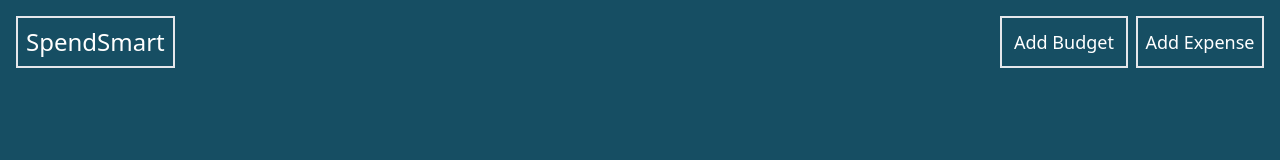
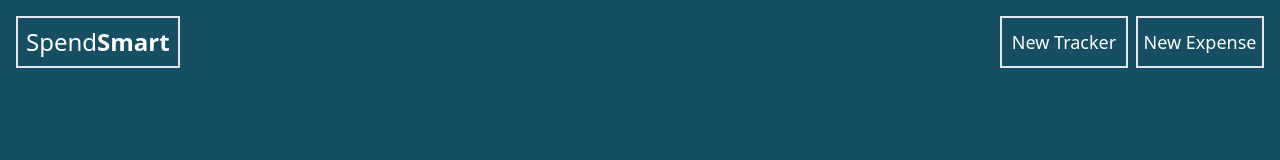
Before and after one commit to alex-nemeth/spendsmart, a React (Vite) app: page / in a window 1280 px wide. Shown: the top 160 px of the page. Built offline with nearby package versions, Linux system fonts and the light colour scheme.

Commit message:
general styling, new logo

```diff
--- a/src/App.jsx
+++ b/src/App.jsx
@@ -33,19 +33,19 @@ function App() {
             <div className="my-4">
                 <div className="flex gap-2 mb-4">
                     <h1 className="text-2xl border-2 p-2 text-center justify-center me-auto mx-4 hover:cursor-default">
-                        SpendSmart
+                        Spend<span className="font-semibold">Smart</span>
                     </h1>
                     <button
                         className="border-2 w-32 text-lg hover:bg-cyan-700 transition-all"
                         onClick={() => setShowAddBudgetModal(true)}
                     >
-                        Add Budget
+                        New Tracker
                     </button>
                     <button
                         className="border-2 mr-4 w-32 text-lg hover:bg-sky-700 transition-all"
                         onClick={openAddExpenseModal}
                     >
-                        Add Expense
+                        New Expense
                     </button>
                 </div>
                 <div className="grid grid-cols-1 gap-1 items-start mx-4 ">
@@ -101,6 +101,7 @@ function App() {
                                 />
                             );
                         })}
+                    <div className="h-4"></div>
                     <UncategorizedBudgetCard
                         onAddExpenseClick={openAddExpenseModal}
                         onViewExpensesClick={() =>
--- a/src/components/AddBudgetModal.jsx
+++ b/src/components/AddBudgetModal.jsx
@@ -48,7 +48,7 @@ export default function AddBudgetModal({ show, handleClose }) {
                     </button>
                     <div className="px-6 py-6 lg:px-8">
                         <h3 className="mb-4 text-xl font-medium text-gray-500 ">
-                            New Budget
+                            New Tracker
                         </h3>
                         <form className="space-y-6" onSubmit={handleSubmit}>
                             <div>
@@ -107,7 +107,7 @@ export default function AddBudgetModal({ show, handleClose }) {
                                     type="submit"
                                     className="w-full text-white bg-cyan-400 hover:bg-cyan-500 focus:ring-4 focus:outline-none focus:ring-blue-300 font-medium rounded-lg text-sm px-5 py-2.5 text-center"
                                 >
-                                    Add Budget
+                                    Add {loan === "true" ? "Loan" : "Budget"}
                                 </button>
                             </div>
                         </form>
--- a/src/components/AddExpenseModal .jsx
+++ b/src/components/AddExpenseModal .jsx
@@ -74,6 +74,7 @@ export default function AddExpenseModal({
                                     type="text"
                                     name="description"
                                     id="description"
+                                    placeholder="Movies with friends"
                                     className="bg-gray-50 border border-gray-300 text-gray-900 text-sm rounded-lg focus:ring-blue-500 focus:border-blue-500 block w-full p-2.5"
                                     ref={descriptionRef}
                                     required
@@ -90,6 +91,7 @@ export default function AddExpenseModal({
                                     type="number"
                                     name="amount"
                                     id="amount"
+                                    placeholder="10"
                                     className="bg-gray-50 border border-gray-300 text-gray-900 text-sm rounded-lg focus:ring-blue-500 focus:border-blue-500 block w-full p-2.5 "
                                     ref={amountRef}
                                     required
--- a/src/components/BudgetCard.jsx
+++ b/src/components/BudgetCard.jsx
@@ -12,7 +12,7 @@ export default function BudgetCard({
 }) {
     const classNames = [];
     if (loan === "true" && amount >= max) classNames.push("bg-green-100");
-    if (amount >= max) classNames.push("bg-red-200");
+    else if (amount >= max) classNames.push("bg-red-200");
     else if (gray) classNames.push("bg-slate-200/[0.9]");
     else classNames.push("bg-slate-50");
 
--- a/src/styles.css
+++ b/src/styles.css
@@ -15,7 +15,3 @@ body {
     background-color: #164e63;
     color: white;
 }
-
-.modal {
-    background-color: #088395;
-}
```
Also changed, not shown: public/images/logo-transparent.png (added), public/images/logo.png.
